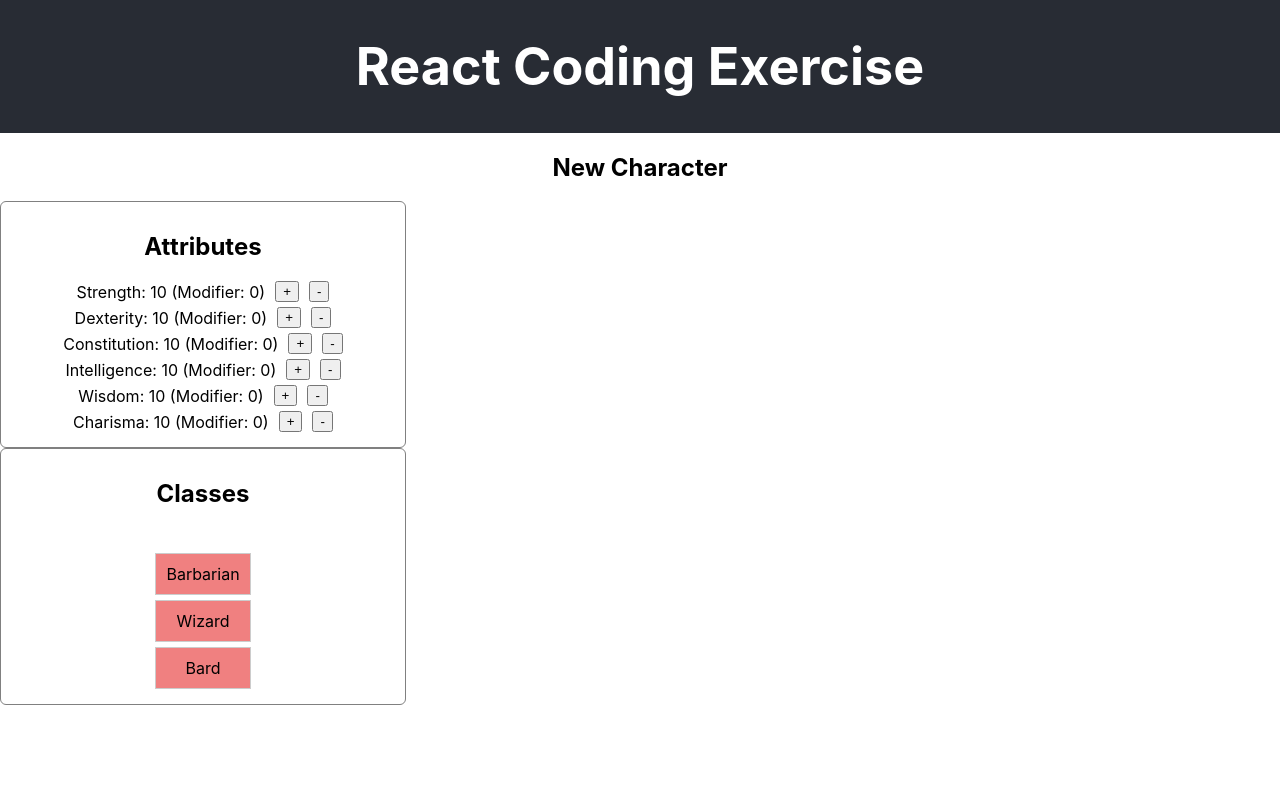
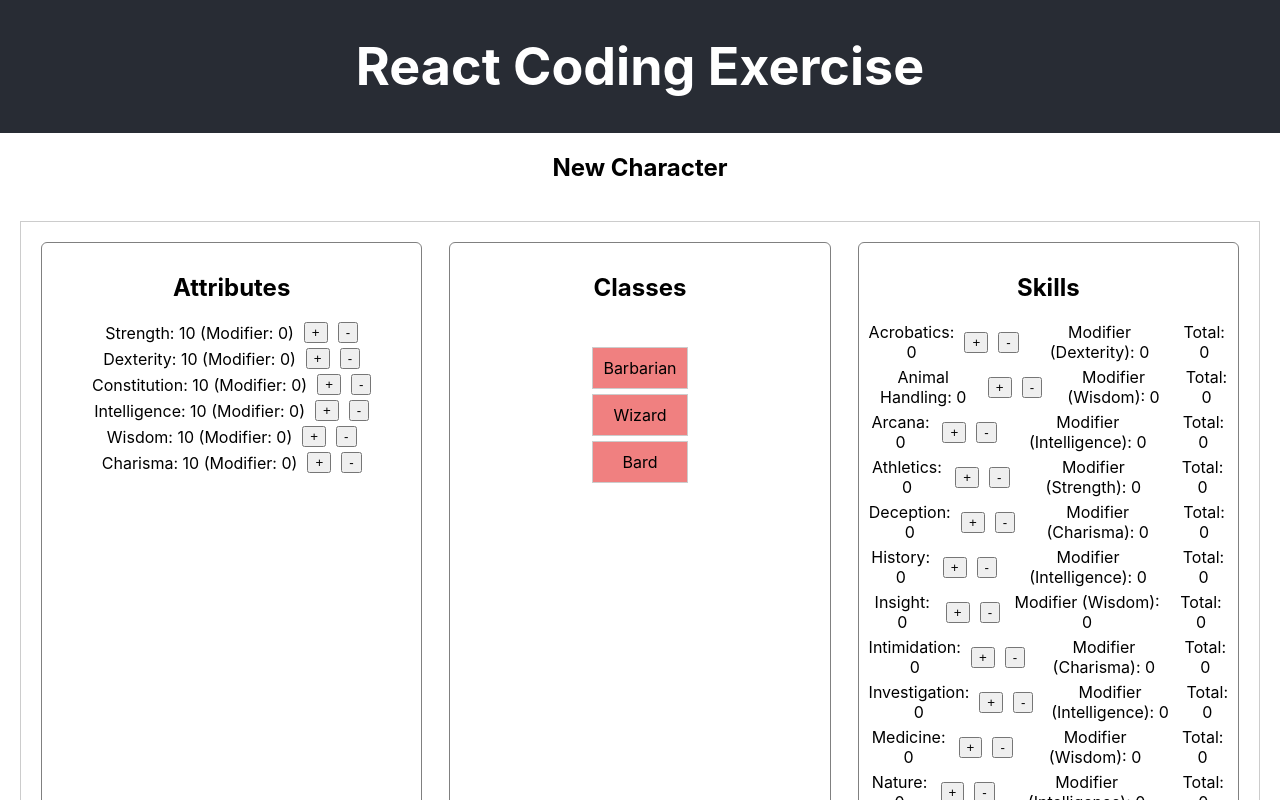
Before and after one commit to faizanjehangir/recruiting-webapp-character, a React (Create React App) app: page / in a window 1280 px wide. Shown: the top 800 px of the page. Built offline with nearby package versions, Linux system fonts and the light colour scheme.

Commit message:
feat: add skills modifier

```diff
--- a/src/App.css
+++ b/src/App.css
@@ -3,17 +3,6 @@
   text-align: center;
   display: flex;
   flex-direction: column;
-}
-
-.App-logo {
-  height: 40vmin;
-  pointer-events: none;
-}
-
-@media (prefers-reduced-motion: no-preference) {
-  .App-logo {
-    animation: App-logo-spin infinite 20s linear;
-  }
 }
 
 .App-header {
@@ -26,23 +15,12 @@
   color: white;
 }
 
-.App-section {
-  flex: 1 1 0;
-  background-color: hsl(220deg 13% 13%);
-  color: white;
-}
-
-.App-link {
-  color: #61dafb;
-}
-
-@keyframes App-logo-spin {
-  from {
-    transform: rotate(0deg);
-  }
-  to {
-    transform: rotate(360deg);
-  }
+.character-sheet {
+  display: flex;
+  border: 1px solid #ccc;
+  justify-content: space-between;
+  padding: 20px;
+  margin: 20px;
 }
 
 .class-selection {
--- a/src/App.js
+++ b/src/App.js
@@ -8,6 +8,10 @@ const initialCharacter = {
   name: 'New Character',
   attributes: ATTRIBUTE_LIST.reduce((acc, attr) => {
     acc[attr] = 10;
+    return acc;
+  }, {}),
+  skills: SKILL_LIST.reduce((acc, skill) => {
+    acc[skill.name] = 0;
     return acc;
   }, {}),
 };
@@ -51,6 +55,26 @@ function App() {
     }));
   };
 
+  const incrementSkill = (id, skillName) => {
+    setCharacters(characters.map(char => char.id === id ? {
+      ...char,
+      skills: {
+        ...char.skills,
+        [skillName]: char.skills[skillName] + 1,
+      },
+    } : char));
+  };
+
+  const decrementSkill = (id, skillName) => {
+    setCharacters(characters.map(char => char.id === id ? {
+      ...char,
+      skills: {
+        ...char.skills,
+        [skillName]: char.skills[skillName] - 1,
+      },
+    } : char));
+  };
+
   return (
     <div className="App">
       <header className="App-header">
@@ -60,8 +84,11 @@ function App() {
         <CharacterSheet
           character={selectedCharacter}
           attributes={selectedCharacter.attributes}
+          skills={selectedCharacter.skills}
           incrementAttribute={incrementAttribute}
           decrementAttribute={decrementAttribute}
+          incrementSkill={incrementSkill}
+          decrementSkill={decrementSkill}
           selectedClass={selectedClass}
           setSelectedClass={setSelectedClass}
         />
--- a/src/components/CharacterSheet.js
+++ b/src/components/CharacterSheet.js
@@ -1,12 +1,17 @@
+// src/components/CharacterSheet.js
 import React from 'react';
 import Attribute from './Attribute';
 import ClassSelection from './ClassSelection';
+import SkillsList from './SkillsList';
 
 const CharacterSheet = ({
   character,
   attributes,
+  skills,
   incrementAttribute,
   decrementAttribute,
+  incrementSkill,
+  decrementSkill,
   selectedClass,
   setSelectedClass
 }) => (
@@ -35,6 +40,14 @@ const CharacterSheet = ({
           attributes={attributes}
         />
       </div>
+      <div className="section">
+        <h2>Skills</h2>
+        <SkillsList
+          skills={skills}
+          attributes={attributes}
+          incrementSkill={(name) => incrementSkill(character.id, name)}
+          decrementSkill={(name) => decrementSkill(character.id, name)} />
+      </div>
     </div>
   </>
 
--- /dev/null
+++ b/src/components/Skill.js
@@ -0,0 +1,13 @@
+import React from 'react';
+
+const Skill = ({ name, points, modifier, total, onIncrement, onDecrement }) => (
+  <div className="section-rows">
+    <span>{name}: {points}</span>
+    <button onClick={() => onIncrement(name)}>+</button>
+    <button onClick={() => onDecrement(name)}>-</button>
+    <span> Modifier ({modifier.attributeModifier}): {modifier.value}</span>
+    <span> Total: {total}</span>
+  </div>
+);
+
+export default Skill;
--- /dev/null
+++ b/src/components/SkillsList.js
@@ -0,0 +1,26 @@
+import React from 'react';
+import Skill from './Skill';
+import { SKILL_LIST } from '../consts';
+
+const SkillsList = ({ skills, attributes, incrementSkill, decrementSkill }) => {
+
+  return (
+  <div className="skills-list">
+    {SKILL_LIST.map(skill => (
+      <Skill
+        key={skill.name}
+        name={skill.name}
+        points={skills[skill.name]}
+        modifier={{
+          attributeModifier: skill.attributeModifier,
+          value: Math.floor((attributes[skill.attributeModifier] - 10) / 2),
+        }}
+        total={skills[skill.name] + Math.floor((attributes[skill.attributeModifier] - 10) / 2)}
+        onIncrement={incrementSkill}
+        onDecrement={decrementSkill}
+      />
+    ))}
+  </div>
+)};
+
+export default SkillsList;
```
